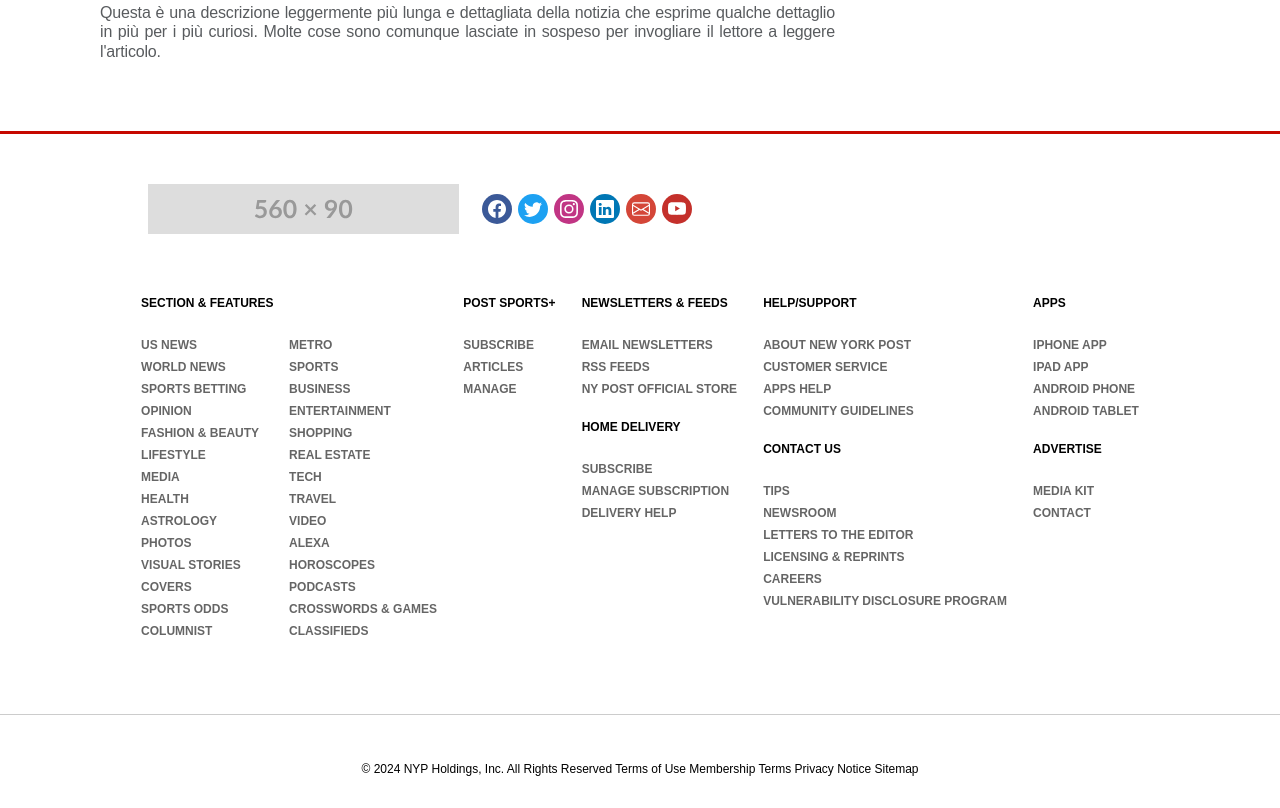
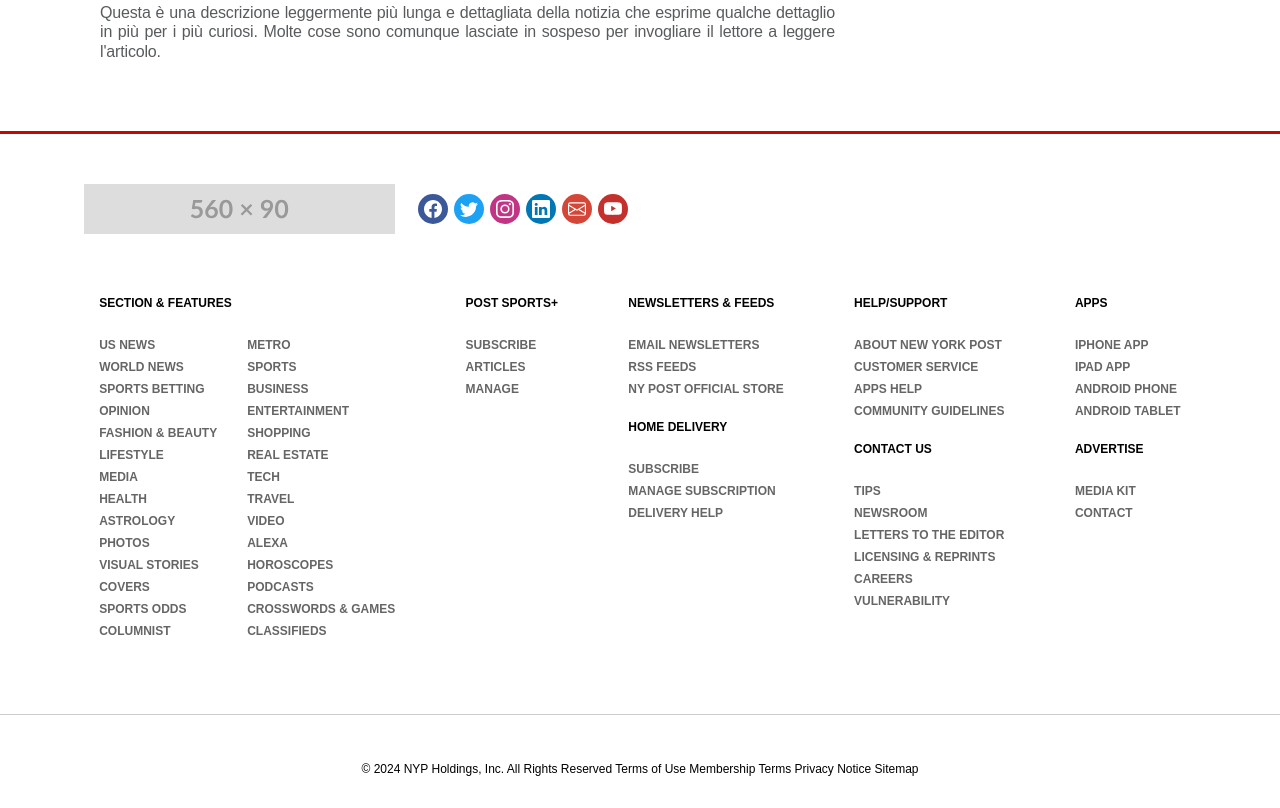
Before and after one commit to SarriM02/PPM_Project_1, a website: page index.html in a window 1280 px wide. Shown: the part 3037-3845 px from the top of the page. Drawn offline with nearby package versions, Linux system fonts and the light colour scheme.

Commit message:
Fix Footer

```diff
--- a/Main_Css.css
+++ b/Main_Css.css
@@ -417,7 +417,7 @@
     flex-direction: row;
     justify-content: flex-start;
     align-items: center;
-    width: 80%;
+    width: 90%;
     margin: 0 auto;
 }
 .site_footer_logo img{
@@ -430,7 +430,7 @@
     flex-direction: row;
     justify-content: flex-start;
     align-items: flex-start;
-    width: 80%;
+    width: 90%;
     height: 400px;
     margin: 20px auto;
     font-size: 12px;
--- a/index.html
+++ b/index.html
@@ -361,7 +361,7 @@
                                 <a href="#" class="footer_item">LETTERS TO THE EDITOR</a>
                                 <a href="#" class="footer_item">LICENSING & REPRINTS</a>
                                 <a href="#" class="footer_item">CAREERS</a>
-                                <a href="#" class="footer_item">VULNERABILITY DISCLOSURE PROGRAM</a>
+                                <a href="#" class="footer_item">VULNERABILITY</a>
                             </div>
                         </div>
                         <div class="site_footer_unit">
```
